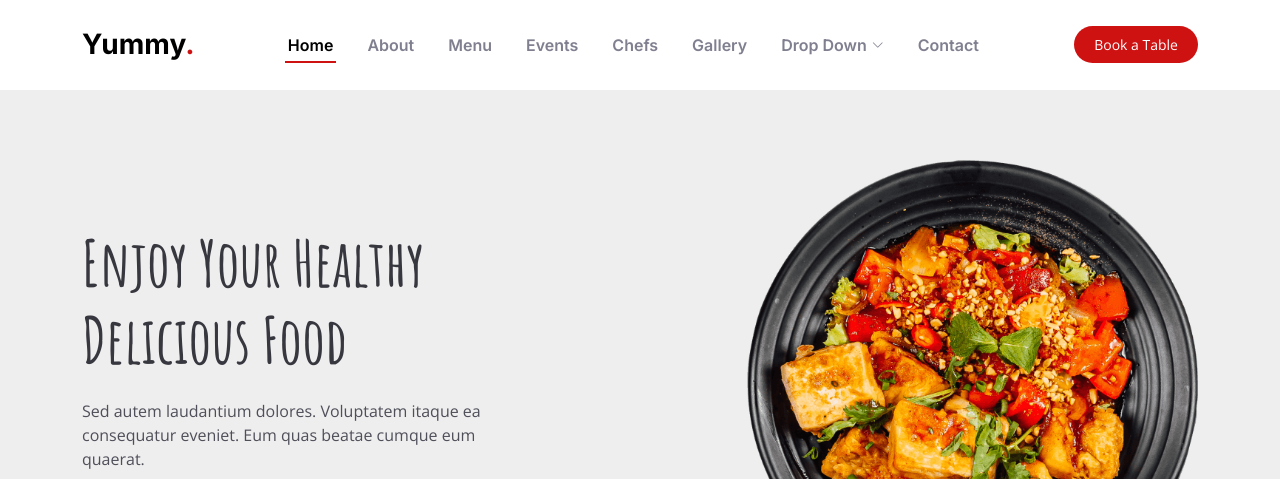
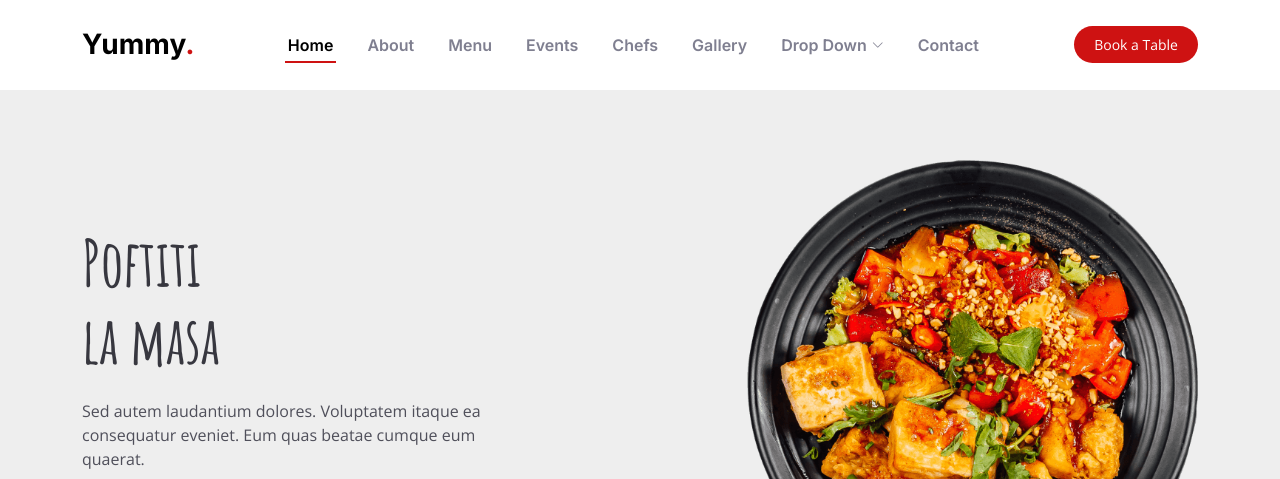
Before and after one commit to SabinaDanielaErika/SabinaDanielaErika.github.io, a plain HTML site: page index.html in a window 1280 px wide. Shown: the top 479 px of the page. Drawn offline with nearby package versions, Linux system fonts and the light colour scheme.

Commit message:
poftiti la masa

```diff
--- a/index.html
+++ b/index.html
@@ -90,7 +90,7 @@
     <div class="container">
       <div class="row justify-content-between gy-5">
         <div class="col-lg-5 order-2 order-lg-1 d-flex flex-column justify-content-center align-items-center align-items-lg-start text-center text-lg-start">
-          <h2 data-aos="fade-up">Enjoy Your Healthy<br>Delicious Food</h2>
+          <h2 data-aos="fade-up">Poftiti<br>la masa</h2>
           <p data-aos="fade-up" data-aos-delay="100">Sed autem laudantium dolores. Voluptatem itaque ea consequatur eveniet. Eum quas beatae cumque eum quaerat.</p>
           <div class="d-flex" data-aos="fade-up" data-aos-delay="200">
             <a href="#book-a-table" class="btn-book-a-table">Book a Table</a>
```
